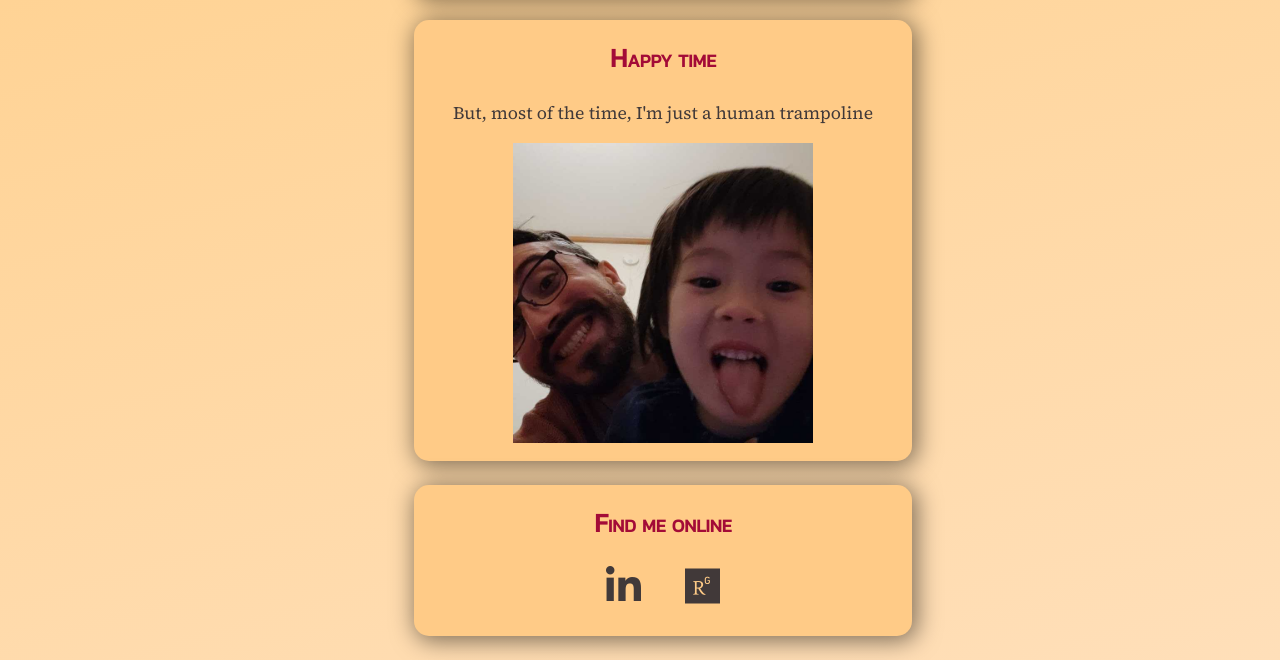
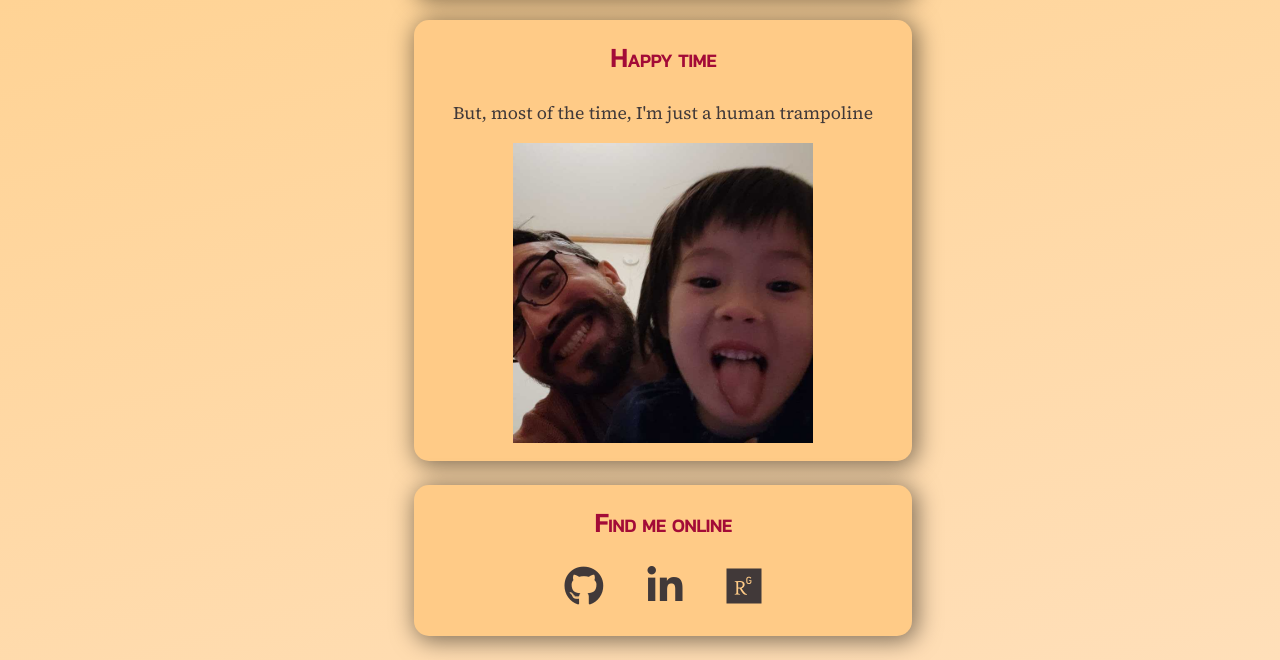
Before and after one commit to abauville/profile, a plain HTML site: page index.html in a window 1280 px wide. Shown: the part 2153-2813 px from the top of the page. Drawn offline with Linux system fonts and the light colour scheme; a script that the page names is missing.

Commit message:
added github icon and fixed social media links

```diff
--- a/index.html
+++ b/index.html
@@ -66,6 +66,11 @@
     <ul class='list-inline'>
       <li>
         <a href="#">
+          <i class="fab fa-github"></i>
+        </a>
+      </li>
+      <li>
+        <a href="#">
           <i class="fab fa-linkedin-in"></i>
         </a>
       </li>
```
